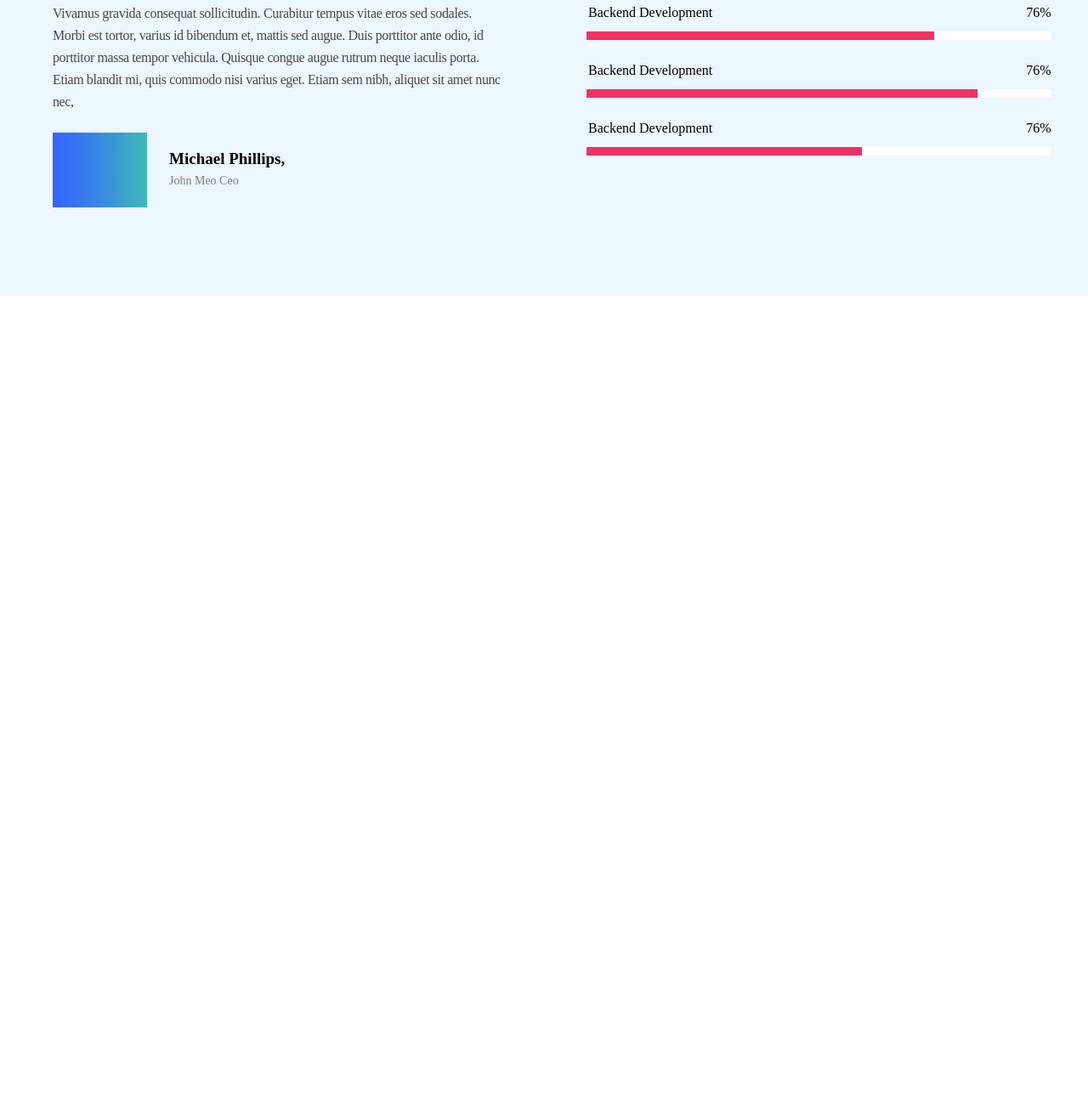
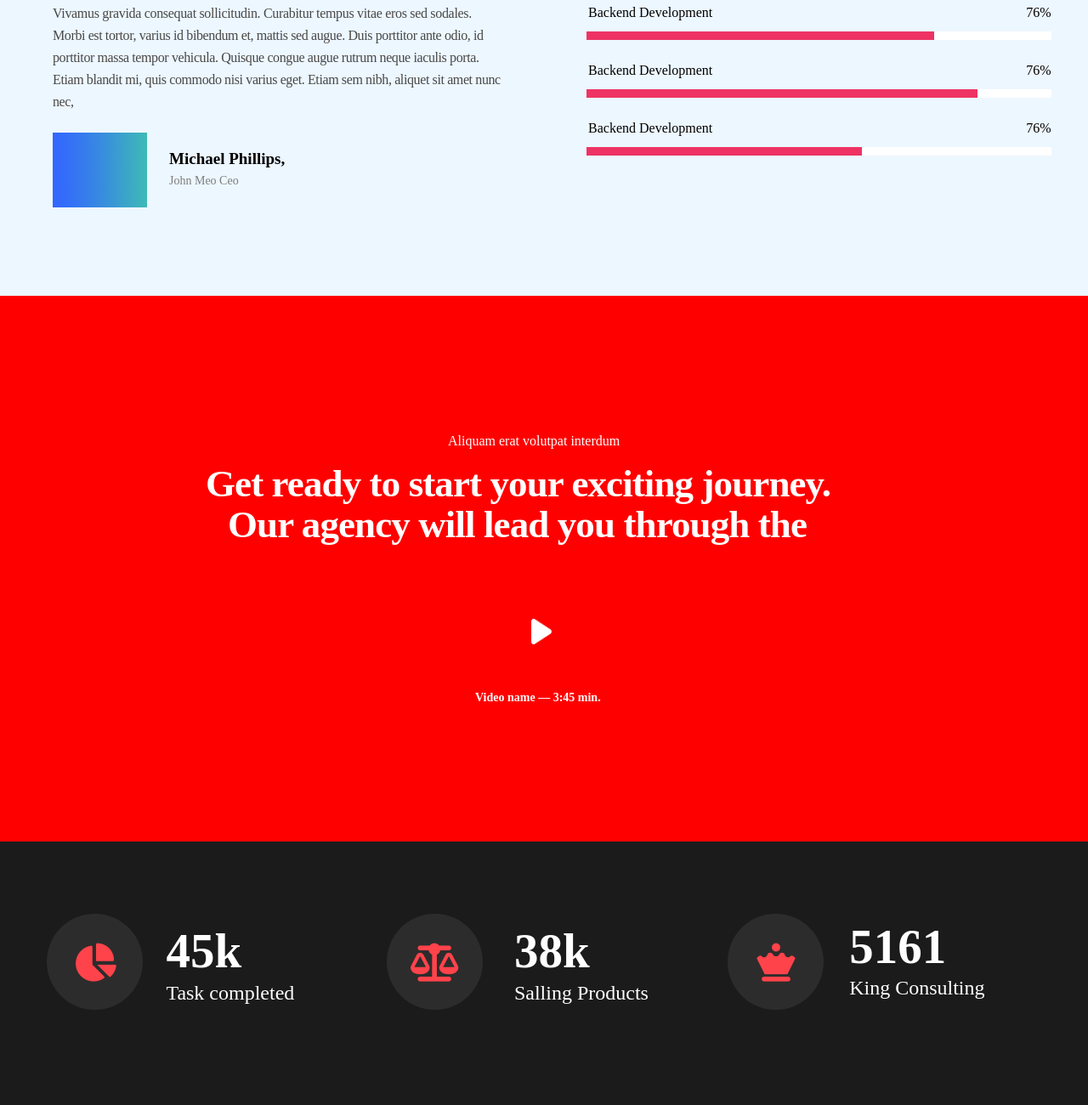
Before and after one commit to 0zura0/personal-project-html-and-css, a plain HTML site: page index.html in a window 1280 px wide. Shown: the part 2108-3408 px from the top of the page at 85% size. Before the commit the page ends 2456 px from the top, so only its background shows below. Drawn offline with Linux system fonts and the light colour scheme; a web font is replaced by a local one.

Commit message:
done 6th and 7th

```diff
--- a/index.html
+++ b/index.html
@@ -24,6 +24,8 @@
     <link rel="stylesheet" href="./styles_folder/component3.css">
     <link rel="stylesheet" href="./styles_folder/component4.css">
     <link rel="stylesheet" href="./styles_folder/component5.css">
+    <link rel="stylesheet" href="./styles_folder/component6.css">
+    <link rel="stylesheet" href="./styles_folder/component7.css">
     <link rel="stylesheet" href="./styles_folder/ForAll.css">
     <link rel="stylesheet" href="https://cdnjs.cloudflare.com/ajax/libs/font-awesome/6.1.1/css/all.min.css"
         integrity="sha512-KfkfwYDsLkIlwQp6LFnl8zNdLGxu9YAA1QvwINks4PhcElQSvqcyVLLD9aMhXd13uQjoXtEKNosOWaZqXgel0g=="
@@ -124,6 +126,29 @@
                 </div>
             </div>
         </div>
+        <div class="sixth-component width flex center ">
+            <div class="grid ">
+               <span>Aliquam erat volutpat interdum</span>
+               <span>Get ready to start your exciting journey.</span>
+               <span>Our agency will lead you through the</span>
+               <!-- font owesome dan gadmotanils zoma ar ecvleboda da imitomaa photo chasmuli -->
+                <img class="but" src="./images_folder/Layer 18.png" alt="button">
+                <span>Video name — 3:45 min.</span>
+            </div>
+        </div>
+        <div class="seventh-component width flex center">
+            <div class="relative">
+                <div><i class="fa-solid fa-chart-pie align abs"></i></div>
+                <span class="numb k45 abs">45k</span>
+                <span class="format abs task">Task completed</span>
+                <div class="scale abs"><i class="fa-solid fa-scale-balanced align"></i></div>
+                <span class="numb abs k38">38k</span>
+                <span class="format abs sall">Salling Products</span>
+                <div class=" abs qween"><i class="fa-solid fa-chess-queen align"></i></div>
+                <span class="numb abs n5161">5161</span>
+                <span class="format abs king">King Consulting</span>
+            </div>
+        </div>
     </div>
 
 </body>
--- a/styles_folder/ForAll.css
+++ b/styles_folder/ForAll.css
@@ -31,3 +31,7 @@
 .space-areound{
     justify-content: space-around;
 }
+
+.relative{
+    position: relative;
+}
--- /dev/null
+++ b/styles_folder/component6.css
@@ -0,0 +1,54 @@
+.sixth-component{
+    height: 642px;
+    background-color: red;
+}
+
+.sixth-component >div:first-child{
+    width: 1170px;
+    height: 100%;
+}
+
+.sixth-component span:first-child{
+    font-family: muli;
+    font-size: 16px;
+    color: white;
+    grid-area: 2/4/3/7;
+}
+
+
+.sixth-component span:nth-child(2),.sixth-component span:nth-child(3){
+    font-family: glacial indifference;
+    font-size: 45px;
+    font-weight: bold;
+    color: white;
+    line-height: 49px;
+    letter-spacing: -0.9px;
+}
+.sixth-component span:nth-child(2){
+    grid-area: 3/2/4/-1;
+}
+.sixth-component span:nth-child(3){
+    grid-area: 4/-5/5/7 ;
+}
+
+.but{
+    width: 24px;
+    height: 30px;
+    color: white;
+    grid-area: 5/-2/6/7;
+}
+
+.sixth-component span:last-child{
+    font-family: glacial indifference;
+    font-size: 14px;
+    font-weight: bold;
+    color: white;
+    grid-area: 6/-3/7/-1;
+}
+
+
+
+.sixth-component .grid{
+    grid-template-columns: 187px 26px 259px 32px 66px 450px;
+    grid-template-rows: 162px 35px 48px 135px 85px 30px;
+}
--- /dev/null
+++ b/styles_folder/component7.css
@@ -0,0 +1,92 @@
+.seventh-component{
+  height: 310px;
+  background-color: #1B1B1B;
+}
+
+.seventh-component > div{
+width: 1170px;
+height: 100%;
+
+}
+
+.seventh-component div:not(.seventh-component>div){
+    background-color: #2D2C2C;
+    width: 113px;
+    height: 113px;
+    border-radius: 50%;
+    position: relative;
+    display: inline-block;
+}
+
+.align{
+    position: absolute;
+    left: 50%;
+    top: 50%;
+    transform: translate(-50%,-50%);
+    font-size: 45px;
+    color: #FF434B;
+}
+
+.numb{
+    font-size: 57px;
+    font-weight: bold;
+    font-family: glacial indifference;
+    color: white;
+}
+.format{
+    font-family: glacial indifference;
+    font-size: 24px;
+    color: white;
+}
+
+.abs{
+    position: absolute;
+}
+
+.seventh-component .relative div:nth-child(1),
+.scale,
+.qween
+{
+    top: 27.5%;
+}
+
+.scale{
+    left: 24.15%;
+}
+
+.qween{
+    left: 48.5%;
+}
+
+.k45, .k38, .n5161{
+    top: 31%;
+}
+
+.k45{
+    left: 12%;
+}
+
+.k38{
+    left: 47%;
+}
+
+.n5161{
+    left: 80.7%;
+    top: 29.3%;
+}
+
+.task, .sall{
+    top: 53.15%;
+}
+.task{
+    left: 12%;
+}
+
+.sall{
+    left:47%;
+}
+
+.king{
+    left:80.7%;
+    top: 51.2%;
+}
```
Also changed, not shown: images_folder/Layer 18.png (added).
